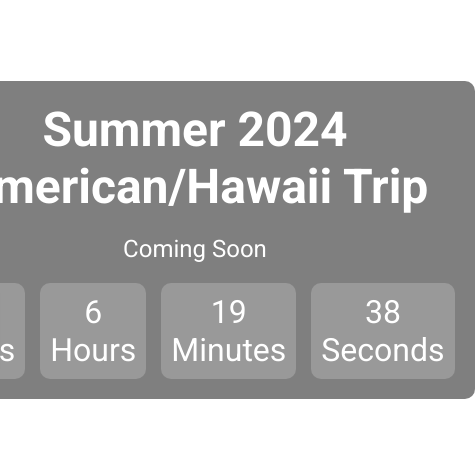
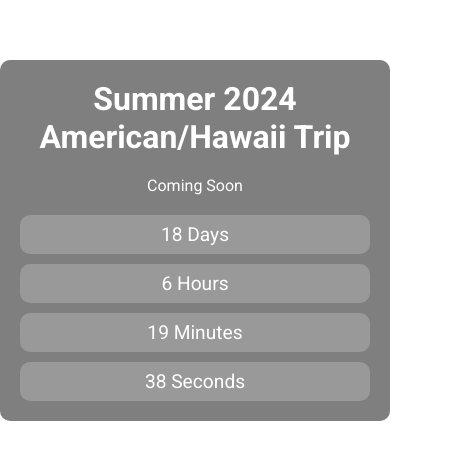
Before and after one commit to harrybo123/The-Summer-Trip, a plain HTML site: page index.html in a window 390 px wide. Shown: the part 182-642 px from the top of the page, 475 px wide, since content can reach past the window. Drawn offline with Linux system fonts and the light colour scheme.

Commit message:
Update index.html

```diff
--- a/index.html
+++ b/index.html
@@ -21,25 +21,46 @@
             background: rgba(0, 0, 0, 0.5);
             padding: 20px;
             border-radius: 10px;
+            width: 90%;
+            max-width: 600px;
         }
         h1 {
-            font-size: 3em;
+            font-size: 2.5em;
             margin: 0;
         }
         p {
-            font-size: 1.5em;
+            font-size: 1.2em;
             margin: 20px 0;
         }
         .countdown {
             display: flex;
-            justify-content: center;
-            gap: 15px;
-            font-size: 2em;
+            justify-content: space-around;
+            gap: 10px;
+            font-size: 1.5em;
         }
         .countdown div {
             background: rgba(255, 255, 255, 0.2);
             padding: 10px;
             border-radius: 10px;
+            min-width: 60px;
+        }
+
+        @media (max-width: 600px) {
+            h1 {
+                font-size: 2em;
+            }
+            p {
+                font-size: 1em;
+            }
+            .countdown {
+                font-size: 1.2em;
+                flex-direction: column;
+                gap: 10px;
+            }
+            .countdown div {
+                min-width: auto;
+                padding: 8px;
+            }
         }
     </style>
 </head>
```
